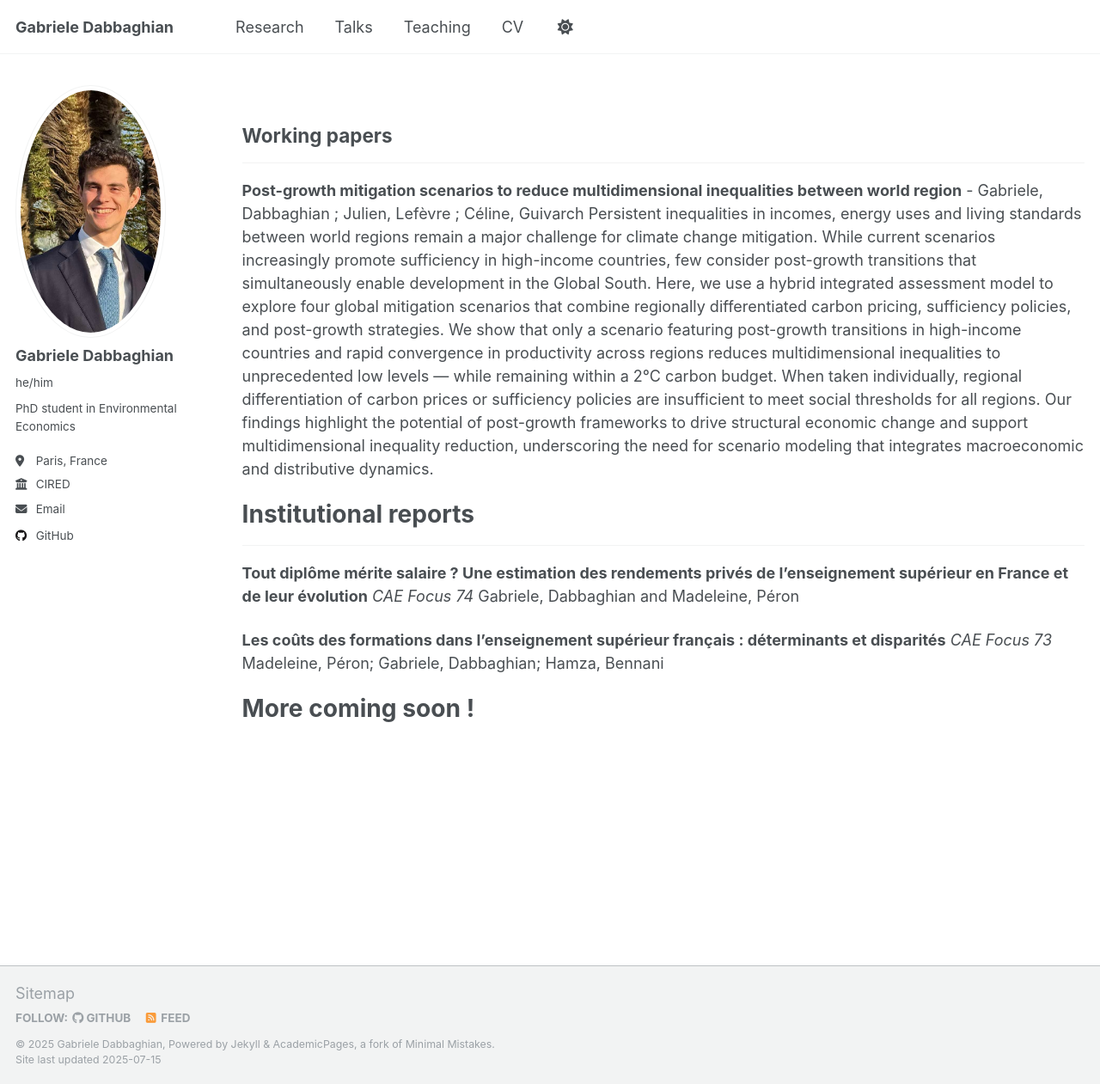
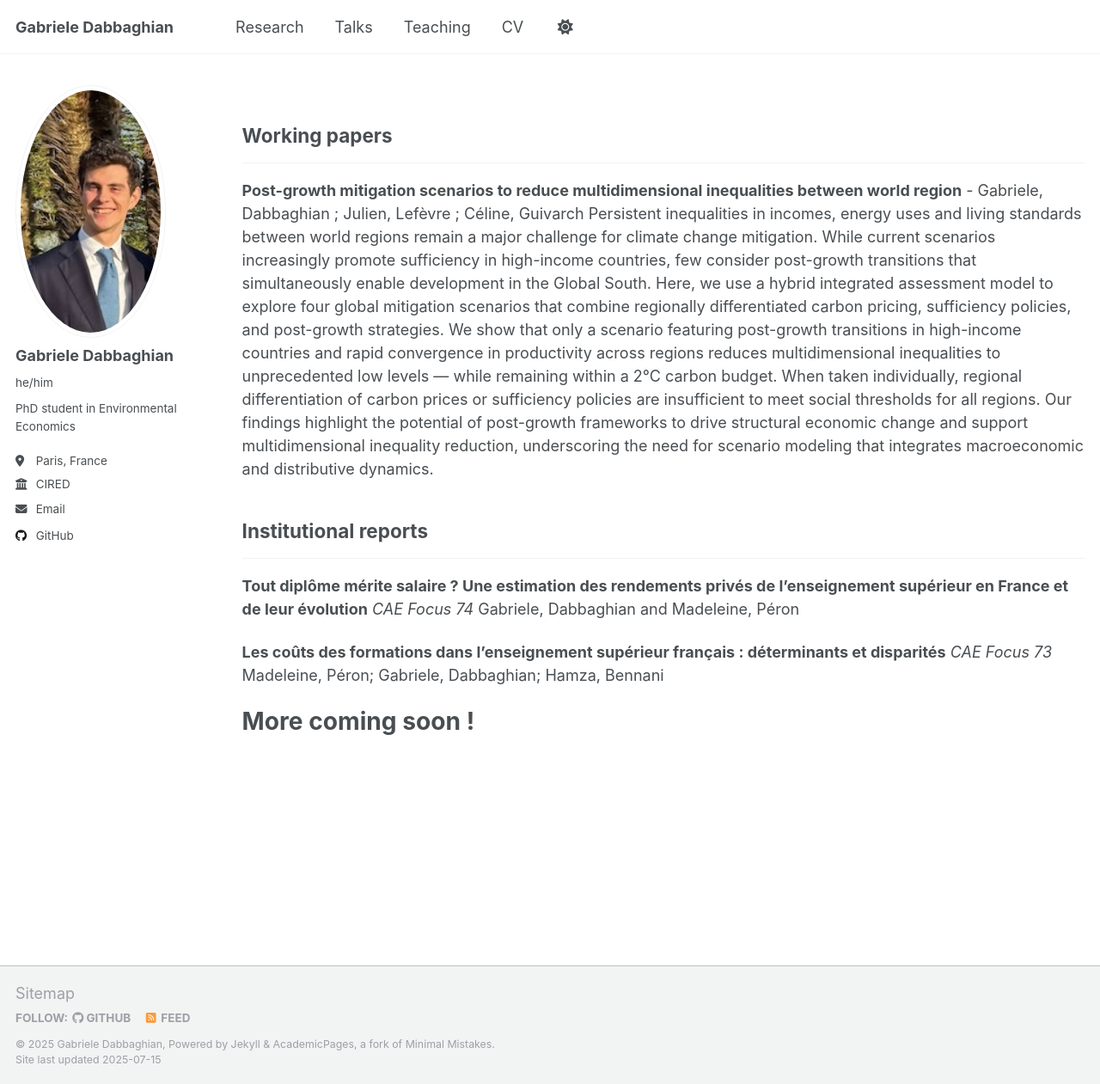
Before and after one commit to gabriele-dabbaghian/gabriele-dabbaghian.github.io, a Jekyll site: the page built from _pages/research.md, in a window 1280 px wide and 1261 px high. Shown: the whole window at 86% size. Built offline with Jekyll 4.4.1, drawn with Linux system fonts in a browser that asks for light colours.

```diff
--- a/_pages/research.md
+++ b/_pages/research.md
@@ -11,7 +11,7 @@ layout: archive
 Persistent inequalities in incomes, energy uses and living standards between world regions remain a major challenge for climate change mitigation. While current scenarios increasingly promote sufficiency in high-income countries, few consider post-growth transitions that simultaneously enable development in the Global South. Here, we use a hybrid integrated assessment model to explore four global mitigation scenarios that combine regionally differentiated carbon pricing, sufficiency policies, and post-growth strategies. We show that only a scenario featuring post-growth transitions in high-income countries and rapid convergence in productivity across regions reduces multidimensional inequalities to unprecedented low levels — while remaining within a 2°C carbon budget. When taken individually, regional differentiation of carbon prices or sufficiency policies are insufficient to meet social thresholds for all regions. Our findings highlight the potential of post-growth frameworks to drive structural economic change and support multidimensional inequality reduction, underscoring the need for scenario modeling that integrates macroeconomic and distributive dynamics.
 
 
-# Institutional reports
+## Institutional reports
 ---
 **Tout diplôme mérite salaire ? Une estimation des rendements privés de l’enseignement supérieur en France et de leur évolution** _CAE Focus 74_ Gabriele, Dabbaghian and Madeleine, Péron
 
```
Also changed, not shown: _pages/cv.md (+0 -2 lines), images/photo_social.jpg.
